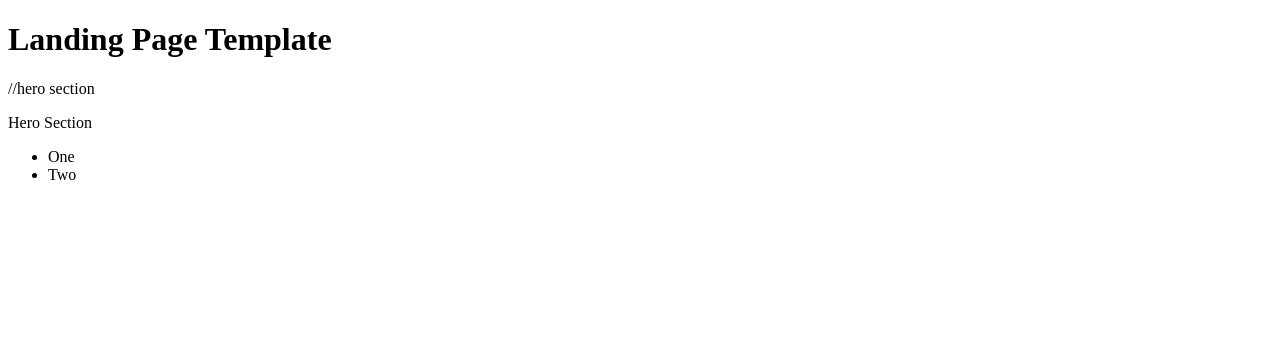
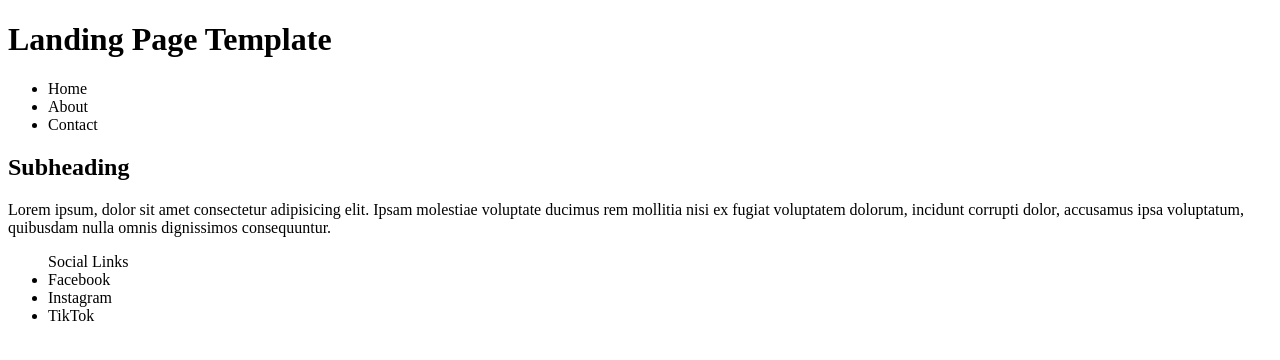
Before and after one commit to Onayah369/Landing-Page-Template, a plain HTML site: page index.html in a window 1280 px wide. Drawn offline with Linux system fonts and the light colour scheme.

Commit message:
New Page Layout

```diff
--- a/index.html
+++ b/index.html
@@ -6,15 +6,35 @@
     <title>Landing Page Template</title>
 </head>
 <body>
+    <!--HEADER-->
+   <header>
     <h1>Landing Page Template</h1>
 
-    //hero section
-    <p>Hero Section</p>
+<!--NAV-->
+    <nav>
+        <ul>
+            <li>Home</li>
+            <li>About</li>
+            <li>Contact</li>
+        </ul>
+    </nav>
+   </header>
 
+
+   <main>
+    <h2>Subheading</h2>
+
+    <p> Lorem ipsum, dolor sit amet consectetur adipisicing elit. Ipsam molestiae voluptate ducimus rem mollitia nisi ex fugiat voluptatem dolorum, incidunt corrupti dolor, accusamus ipsa voluptatum, quibusdam nulla omnis dignissimos consequuntur.</p>
+   </main>
+
+   <footer>
     <ul>
-        <li>One</li>
-        <li>Two</li>
+        Social Links
+        <li>Facebook</li>
+        <li>Instagram</li>
+        <li>TikTok</li>
     </ul>
+   </footer>
 
 </body>
 </html>
```
